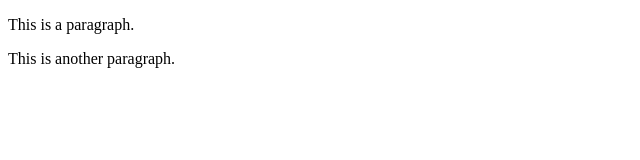
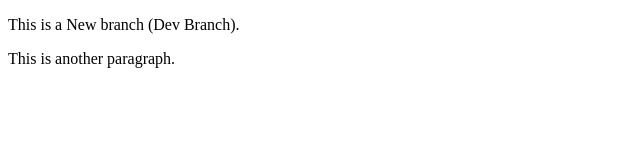
Before and after one commit to spmmps22/CI-CD, a plain HTML site: page index.html in a window 1280 px wide. Shown: the whole page, without its empty margins (0-640 px from the left). Drawn offline with Linux system fonts and the light colour scheme.

Commit message:
Update index.html

```diff
--- a/index.html
+++ b/index.html
@@ -2,7 +2,7 @@
 <html>
 <body>
 
-<p>This is a paragraph.</p>
+<p>This is a New branch (Dev Branch).</p>
 <p>This is another paragraph.</p>
 
 </body>
```
